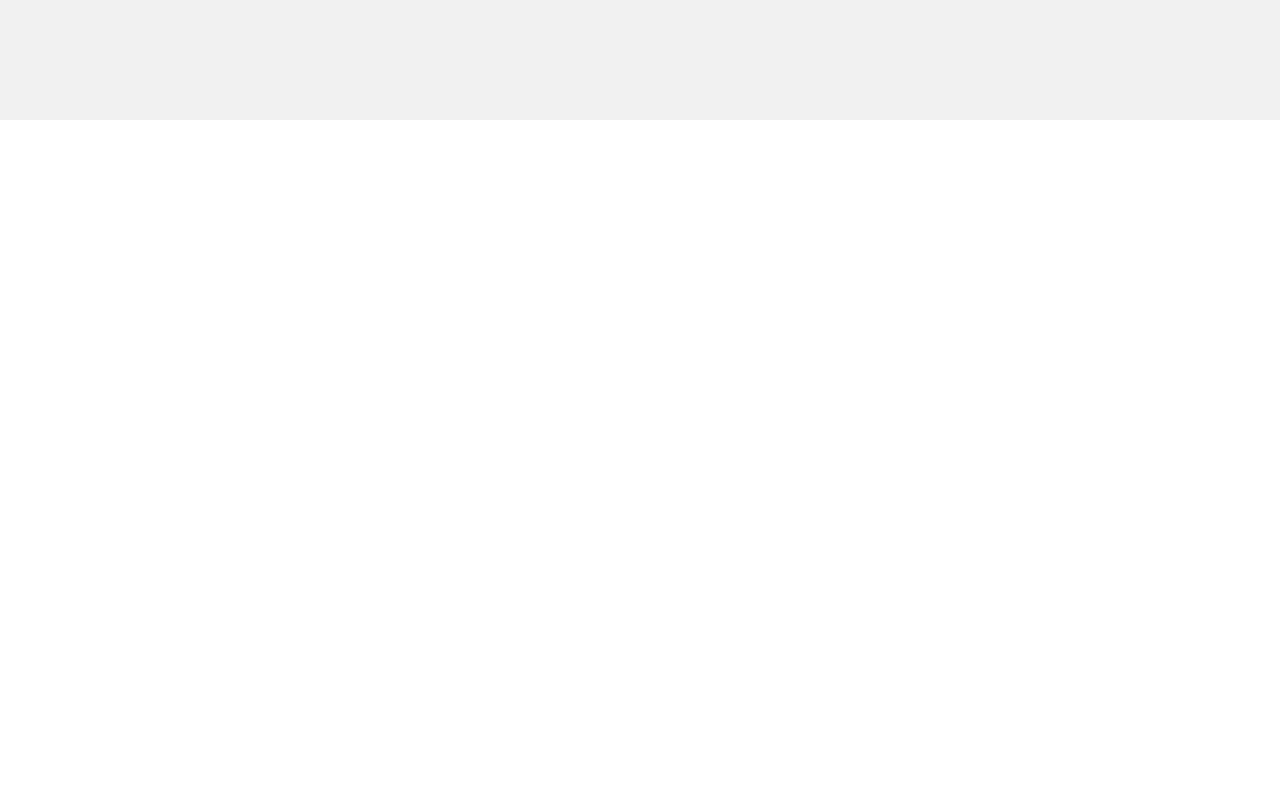
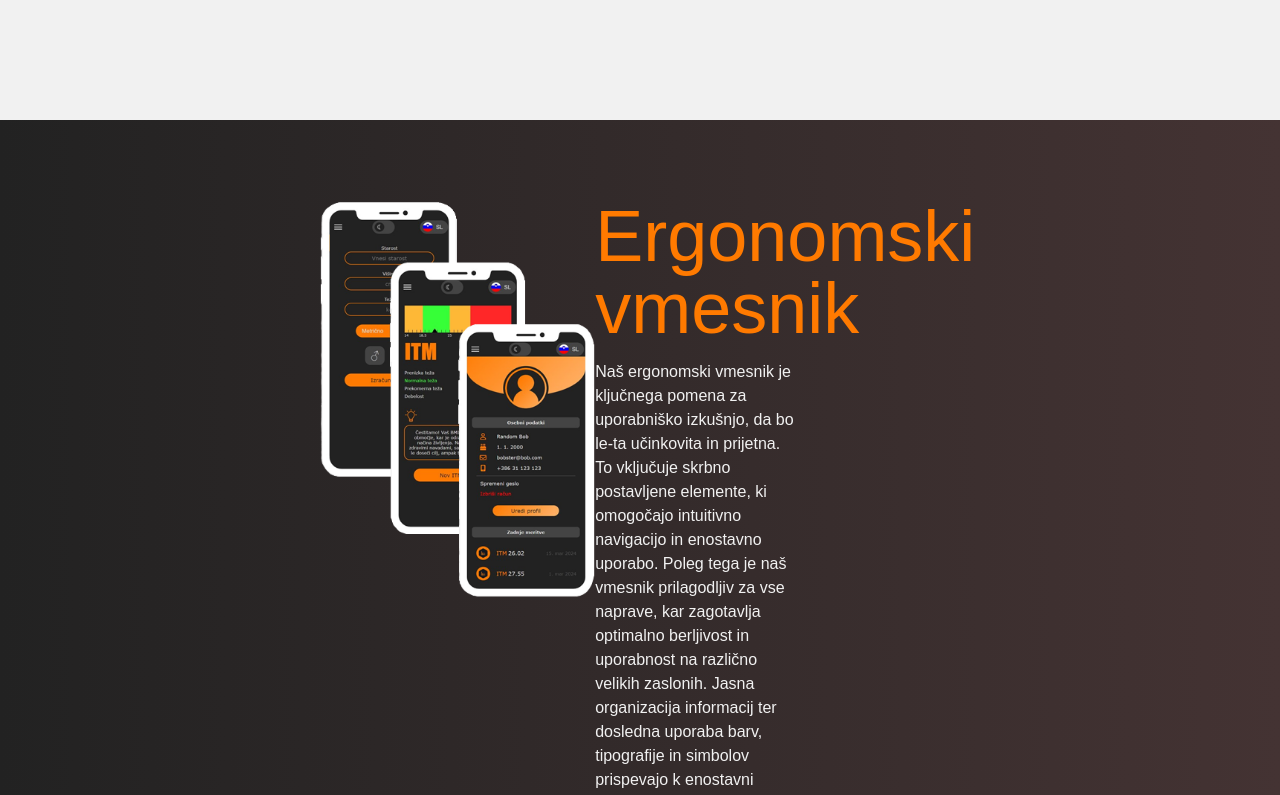
Before and after one commit to mladenz23/refactoring_to_react, a React (Vite) app: page / in a window 1280 px wide. Shown: the part 1520-2315 px from the top of the page. Before the commit the page ends 1640 px from the top, so only its background shows below. Built offline with nearby package versions, Linux system fonts and the light colour scheme.

Commit message:
Add Interface section

```diff
--- a/src/components/App.jsx
+++ b/src/components/App.jsx
@@ -1,6 +1,7 @@
 import Header from './Header.jsx';
 import Download from './Download.jsx';
 import Info from './Info.jsx';
+import Interface from './Interface.jsx';
 
 function App() {
   return (
@@ -9,6 +10,7 @@ function App() {
       <div id='content' className='flex flex-col'>
         <Download />
         <Info />
+        <Interface />
       </div>
     </main>
   );
--- /dev/null
+++ b/src/components/Interface.jsx
@@ -0,0 +1,37 @@
+import interfaceImg from '../assets/images/interfaceImg.png';
+import { btn } from './Download.jsx';
+
+export default function Interface() {
+  return (
+    <section
+      id='interface'
+      className='blurred flex justify-center items-center bg-gradient-to-r from-[#222] to-[var(--red)]'
+    >
+      <div id='interfaceBox' className='flex justify-between w-1/2 my-20'>
+        <div id='interfaceImg' className='w-[43%]'>
+          <img src={interfaceImg} alt='BMI Tracker UI' />
+        </div>
+        <div id='interfaceDesc' className='w-[57%]'>
+          <h1 className='text-7xl text-[var(--orange)] mb-4'>
+            Ergonomski
+            <br />
+            <span>vmesnik</span>
+          </h1>
+          <p className='text-[var(--white)] w-[55%]'>
+            Naš ergonomski vmesnik je ključnega pomena za uporabniško izkušnjo,
+            da bo le-ta učinkovita in prijetna. To vključuje skrbno postavljene
+            elemente, ki omogočajo intuitivno navigacijo in enostavno uporabo.
+            Poleg tega je naš vmesnik prilagodljiv za vse naprave, kar
+            zagotavlja optimalno berljivost in uporabnost na različno velikih
+            zaslonih. Jasna organizacija informacij ter dosledna uporaba barv,
+            tipografije in simbolov prispevajo k enostavni prepoznavnosti in
+            razumevanju vmesnika. V celoti, naš vmesnik omogoča gladko in
+            prijetno uporabniško izkušnjo, ki spodbuja produktivnost in
+            zadovoljstvo uporabnika.
+          </p>
+          <button id='interfaceButton' className={btn}>PREIZKUSITE ZDAJ</button>
+        </div>
+      </div>
+    </section>
+  );
+}
```
Also changed, not shown: old.html (+0 -49 lines), oldCss.css (+0 -38 lines), src/components/InfoBox.jsx (deleted).
